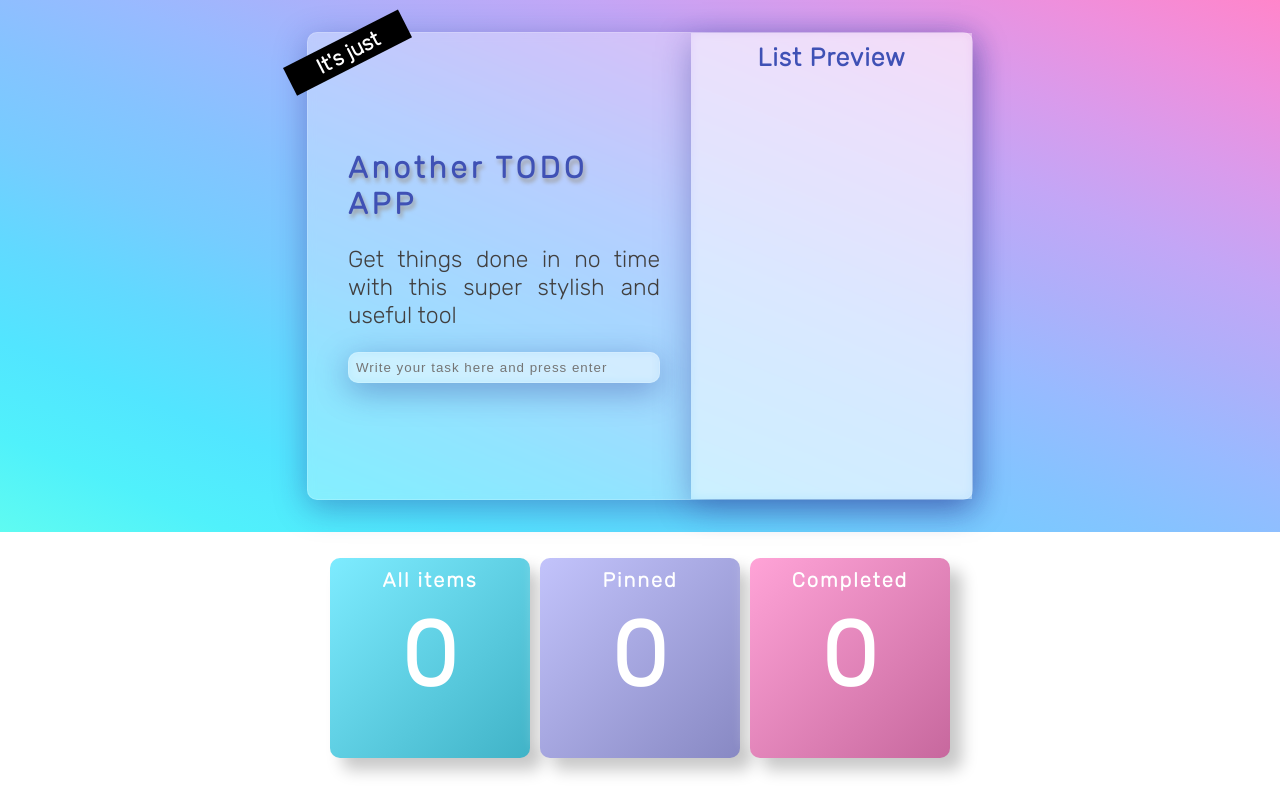
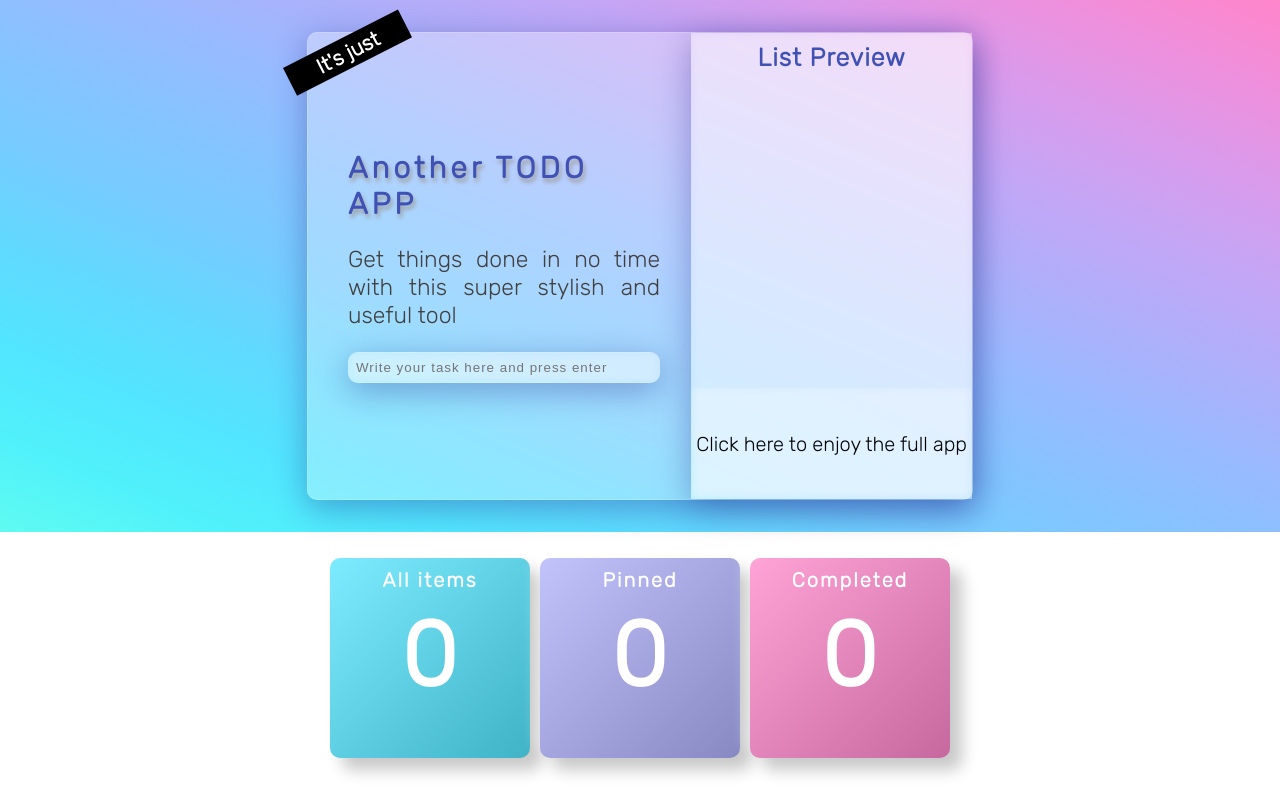
Before and after one commit to Bmartin2013/magic-todo, a React (Vite) app: page / in a window 1280 px wide. Built offline with nearby package versions, Linux system fonts and the light colour scheme.

Commit message:
footer 1

```diff
--- a/src/components/TodoList/TodoList.jsx
+++ b/src/components/TodoList/TodoList.jsx
@@ -16,6 +16,7 @@ const TodoList = ({ list, updateItem }) => {
   return (
     <div class="cnt-todo-list align-column">
       <strong class="todo-title title-spaced-small">List Preview</strong>
+      <div className="todo-footer">Click here to enjoy the full app</div>
       <ul>
         {list?.map((item) => (
           <TodoListItem
--- a/src/components/TodoList/TodoList.scss
+++ b/src/components/TodoList/TodoList.scss
@@ -33,11 +33,26 @@ $todo-item-blurred-shadow: 0 0 8px $hero-description-color;
     letter-spacing: $todo-letter-spacing;
   }
 
-  li.cnt-list-item{
+  li.cnt-list-item {
     flex-direction: row;
     display: flex;
     justify-content: space-between;
     align-items: baseline;
   }
 
+  .todo-footer {
+    align-items: center;
+    justify-content: center;
+    position: absolute;
+    display: inherit;
+    bottom: 0;
+    width: 100%;
+    height: 111px;
+    left: 0;
+    border: none;
+    background: none;
+    backdrop-filter: blur(5px);
+    -webkit-backdrop-filter: blur(5px);
+    font-size: 20px;
+  }
 }
```
